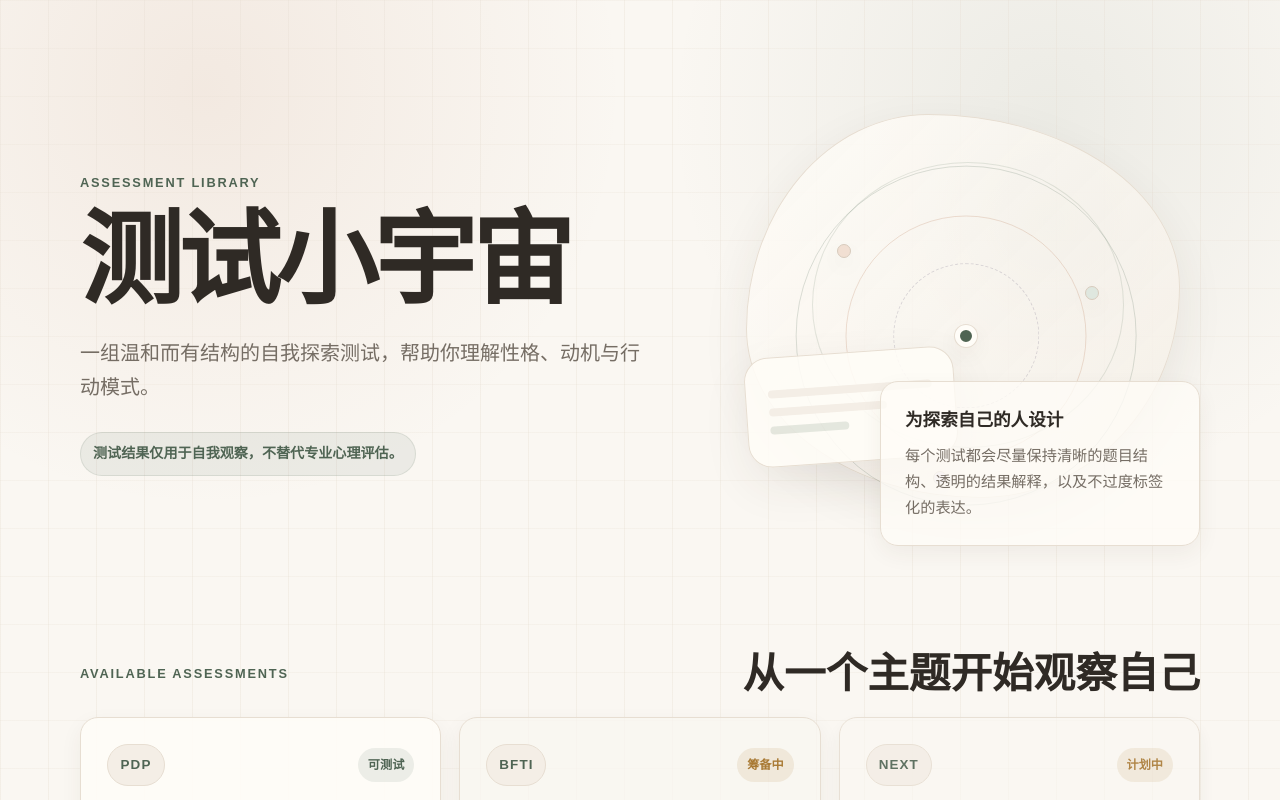
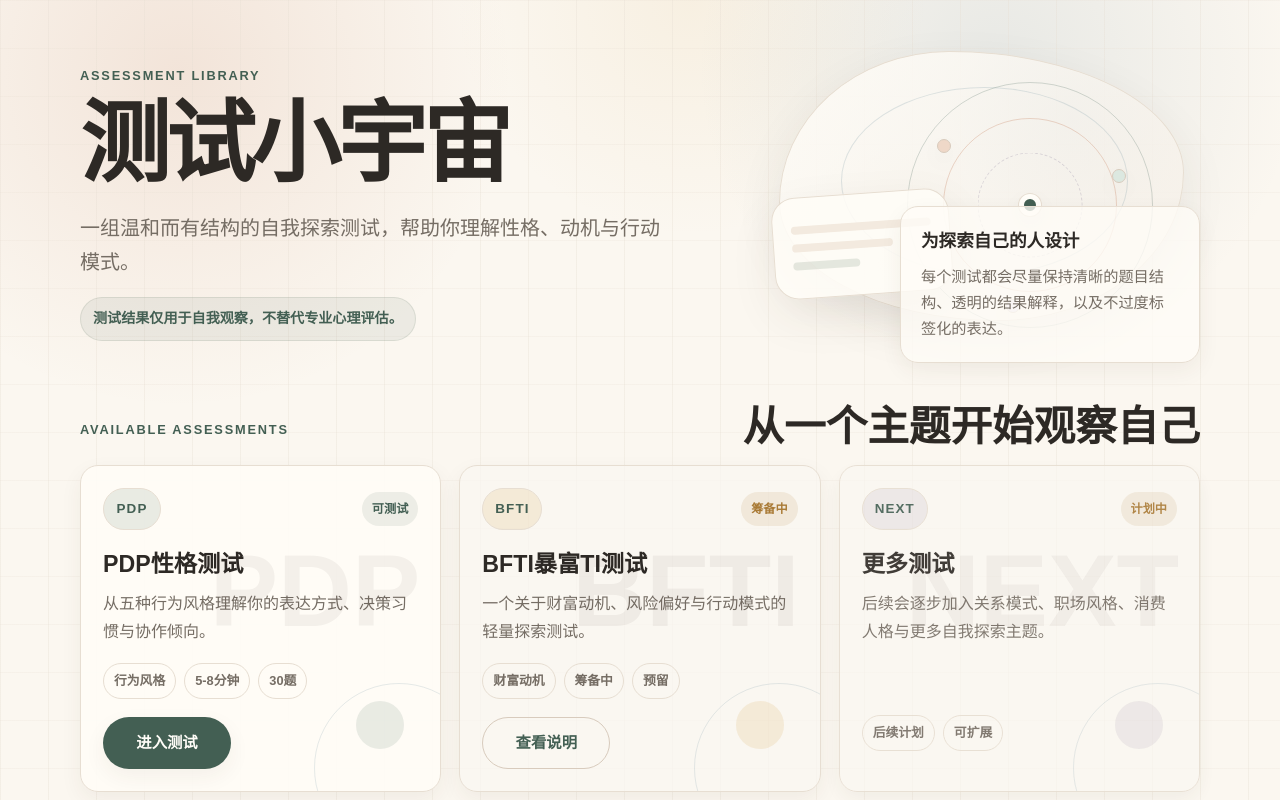
Before and after one commit to MartinaECC/martinaecc.github.io, a React (Vite) app: page / in a window 1280 px wide. Shown: the top 800 px of the page. Built offline with nearby package versions, Linux system fonts and the light colour scheme.

Commit message:
Tune homepage first-screen layout

```diff
--- a/src/styles.css
+++ b/src/styles.css
@@ -3,18 +3,22 @@
 }
 
 :root {
-    --bg: #faf7f2;
+    --bg: #fbf7f0;
     --surface: #fffdf8;
-    --surface-muted: #f4eee6;
-    --text: #2f2a25;
+    --surface-muted: #f3eadf;
+    --text: #2d2925;
     --muted: #756d64;
     --subtle: #9a9085;
     --line: #e7ded2;
     --line-strong: #d8cbbd;
-    --primary: #6f8372;
-    --primary-dark: #4f6453;
-    --accent: #b67855;
-    --accent-soft: #ead7c8;
+    --primary: #657f72;
+    --primary-dark: #435f53;
+    --accent: #c17755;
+    --accent-soft: #efd8c8;
+    --gold: #d7ad61;
+    --blue: #7190a0;
+    --lavender: #8d829d;
+    --rose: #ca8b76;
     --success: #6f8372;
     --warning: #a97a35;
     --shadow-soft: 0 18px 48px rgba(64, 48, 33, 0.08);
@@ -22,8 +26,8 @@
     --radius-lg: 28px;
     --radius-md: 18px;
     --radius-sm: 12px;
-    --font-serif: "Noto Serif SC", "Songti SC", "SimSun", serif;
-    --font-sans: "Noto Sans SC", "PingFang SC", "Microsoft YaHei", sans-serif;
+    --font-serif: "Microsoft YaHei", "PingFang SC", "Hiragino Sans GB", sans-serif;
+    --font-sans: "Microsoft YaHei", "PingFang SC", "Hiragino Sans GB", sans-serif;
     --tiger: #a65f45;
     --peacock: #607b8b;
     --koala: #75836d;
@@ -42,8 +46,9 @@ body {
     background:
         linear-gradient(90deg, rgba(231, 222, 210, 0.34) 1px, transparent 1px),
         linear-gradient(180deg, rgba(231, 222, 210, 0.24) 1px, transparent 1px),
-        radial-gradient(circle at 16% 8%, rgba(182, 120, 85, 0.11), transparent 28%),
-        radial-gradient(circle at 82% 10%, rgba(111, 131, 114, 0.10), transparent 26%),
+        radial-gradient(circle at 14% 9%, rgba(193, 119, 85, 0.15), transparent 25%),
+        radial-gradient(circle at 78% 8%, rgba(113, 144, 160, 0.14), transparent 24%),
+        radial-gradient(circle at 54% 0%, rgba(215, 173, 97, 0.10), transparent 22%),
         var(--bg);
     background-size: 48px 48px, 48px 48px, auto, auto, auto;
     font-family: var(--font-sans);
@@ -64,11 +69,11 @@ label {
 .container {
     width: min(1120px, calc(100% - 40px));
     margin: 0 auto;
-    padding: 48px 0;
+    padding: 34px 0;
 }
 
 .home-shell {
-    padding-top: 54px;
+    padding-top: 28px;
 }
 
 .page {
@@ -109,7 +114,7 @@ h1 {
     max-width: 860px;
     margin-bottom: 18px;
     font-family: var(--font-serif);
-    font-size: clamp(2.8rem, 8vw, 6.5rem);
+    font-size: clamp(2.7rem, 7vw, 5.65rem);
     font-weight: 700;
     line-height: 1.05;
     letter-spacing: -0.045em;
@@ -120,7 +125,7 @@ p {
 }
 
 .eyebrow {
-    margin: 0 0 14px;
+    margin: 0 0 10px;
     color: var(--primary-dark);
     font-size: 0.8rem;
     font-weight: 800;
@@ -130,7 +135,7 @@ p {
 
 .lead {
     max-width: 700px;
-    margin: 0 0 28px;
+    margin: 0 0 18px;
     color: var(--muted);
     font-size: clamp(1.05rem, 2vw, 1.25rem);
 }
@@ -168,11 +173,11 @@ p {
 
 .landing-hero {
     display: grid;
-    grid-template-columns: minmax(0, 1fr) minmax(360px, 0.82fr);
-    gap: clamp(32px, 6vw, 72px);
+    grid-template-columns: minmax(0, 1fr) minmax(320px, 0.72fr);
+    gap: clamp(28px, 5vw, 58px);
     align-items: center;
-    min-height: 540px;
-    margin-bottom: 56px;
+    min-height: 350px;
+    margin-bottom: 24px;
 }
 
 .landing-copy h1 {
@@ -181,17 +186,18 @@ p {
 
 .hero-illustration {
     position: relative;
-    min-height: 500px;
+    min-height: 340px;
     isolation: isolate;
 }
 
 .hero-illustration::before {
     content: "";
     position: absolute;
-    inset: 40px 20px 76px 18px;
+    inset: 18px 16px 52px 24px;
     background:
         linear-gradient(135deg, rgba(255, 253, 248, 0.84), rgba(244, 238, 230, 0.78)),
-        radial-gradient(circle at 70% 28%, rgba(111, 131, 114, 0.12), transparent 34%);
+        radial-gradient(circle at 72% 24%, rgba(113, 144, 160, 0.16), transparent 34%),
+        radial-gradient(circle at 28% 74%, rgba(215, 173, 97, 0.16), transparent 30%);
     border: 1px solid var(--line);
     border-radius: 42% 58% 46% 54% / 56% 45% 55% 44%;
     box-shadow: var(--shadow-soft);
@@ -201,24 +207,24 @@ p {
 .hero-illustration::after {
     content: "";
     position: absolute;
-    inset: 88px 76px 126px 84px;
-    border: 1px solid rgba(111, 131, 114, 0.18);
+    inset: 54px 72px 98px 86px;
+    border: 1px solid rgba(113, 144, 160, 0.22);
     border-radius: 50%;
     z-index: -1;
 }
 
 .orbit-map {
     position: absolute;
-    top: 54px;
-    right: 26px;
-    width: min(88%, 420px);
+    top: 22px;
+    right: 20px;
+    width: min(80%, 300px);
     aspect-ratio: 1;
 }
 
 .orbit {
     position: absolute;
     inset: 50%;
-    border: 1px solid rgba(111, 131, 114, 0.24);
+    border: 1px solid rgba(101, 127, 114, 0.28);
     border-radius: 50%;
     transform: translate(-50%, -50%);
 }
@@ -231,14 +237,14 @@ p {
 .orbit-two {
     width: 58%;
     height: 58%;
-    border-color: rgba(182, 120, 85, 0.22);
+    border-color: rgba(193, 119, 85, 0.28);
 }
 
 .orbit-three {
     width: 35%;
     height: 35%;
     border-style: dashed;
-    border-color: rgba(117, 108, 134, 0.24);
+    border-color: rgba(141, 130, 157, 0.28);
 }
 
 .core-dot {
@@ -267,27 +273,27 @@ p {
 .signal-a {
     left: 19%;
     top: 28%;
-    background: #f1dfd2;
+    background: var(--accent-soft);
 }
 
 .signal-b {
     right: 18%;
     top: 38%;
-    background: #dfe7df;
+    background: #dce8e0;
 }
 
 .signal-c {
     left: 42%;
     bottom: 14%;
-    background: #e6dfec;
+    background: #e7e0ee;
 }
 
 .reflection-card {
     position: absolute;
     left: 18px;
-    bottom: 112px;
-    width: 210px;
-    padding: 22px;
+    bottom: 78px;
+    width: 178px;
+    padding: 18px;
     background: rgba(255, 253, 248, 0.88);
     border: 1px solid var(--line);
     border-radius: 24px;
@@ -319,9 +325,9 @@ p {
 .hero-aside {
     position: absolute;
     right: 0;
-    bottom: 28px;
-    width: min(320px, 82%);
-    padding: 24px;
+    bottom: 10px;
+    width: min(300px, 82%);
+    padding: 20px;
     background: rgba(255, 253, 248, 0.78);
     border: 1px solid var(--line);
     border-radius: var(--radius-md);
@@ -347,7 +353,7 @@ p {
     align-items: end;
     justify-content: space-between;
     gap: 24px;
-    margin-bottom: 18px;
+    margin-bottom: 14px;
 }
 
 .section-heading h2 {
@@ -365,10 +371,10 @@ p {
 
 .test-card {
     position: relative;
-    min-height: 360px;
+    min-height: 284px;
     display: flex;
     flex-direction: column;
-    padding: 26px;
+    padding: 22px;
     background: rgba(255, 253, 248, 0.90);
     border: 1px solid var(--line);
     border-radius: var(--radius-md);
@@ -380,11 +386,11 @@ p {
 .test-card::before {
     content: "";
     position: absolute;
-    right: -48px;
-    bottom: -58px;
-    width: 180px;
-    height: 180px;
-    border: 1px solid rgba(111, 131, 114, 0.14);
+    right: -44px;
+    bottom: -62px;
+    width: 168px;
+    height: 168px;
+    border: 1px solid rgba(113, 144, 160, 0.18);
     border-radius: 50%;
 }
 
@@ -395,15 +401,15 @@ p {
     bottom: 42px;
     width: 48px;
     height: 48px;
-    background: rgba(111, 131, 114, 0.08);
+    background: rgba(215, 173, 97, 0.14);
     border-radius: 50%;
 }
 
 .card-watermark {
     position: absolute;
     right: 20px;
-    top: 86px;
-    color: rgba(47, 42, 37, 0.045);
+    top: 74px;
+    color: rgba(47, 42, 37, 0.055);
     font-family: var(--font-serif);
     font-size: clamp(4.2rem, 8vw, 6.8rem);
     font-weight: 700;
@@ -422,7 +428,7 @@ p {
     align-items: center;
     justify-content: space-between;
     gap: 12px;
-    margin-bottom: 28px;
+    margin-bottom: 20px;
 }
 
 .test-icon {
@@ -432,7 +438,7 @@ p {
     height: 42px;
     padding: 0 12px;
     color: var(--primary-dark);
-    background: var(--surface-muted);
+    background: linear-gradient(135deg, var(--surface-muted), rgba(215, 173, 97, 0.16));
     border: 1px solid var(--line);
     border-radius: 999px;
     font-size: 0.84rem;
@@ -460,7 +466,7 @@ p {
 .test-card h2 {
     margin-bottom: 12px;
     font-family: var(--font-serif);
-    font-size: 1.55rem;
+    font-size: 1.45rem;
     line-height: 1.22;
 }
 
@@ -474,7 +480,22 @@ p {
     flex-wrap: wrap;
     gap: 8px;
     margin-top: auto;
-    margin-bottom: 22px;
+    margin-bottom: 18px;
+}
+
+.pdp-card .test-icon,
+.pdp-card::after {
+    background: rgba(101, 127, 114, 0.14);
+}
+
+.bfti-card .test-icon,
+.bfti-card::after {
+    background: rgba(215, 173, 97, 0.18);
+}
+
+.placeholder-card .test-icon,
+.placeholder-card::after {
+    background: rgba(141, 130, 157, 0.14);
 }
 
 .tag-row span {
@@ -800,10 +821,11 @@ p {
 
     .landing-hero {
         min-height: auto;
+        margin-bottom: 30px;
     }
 
     .hero-illustration {
-        min-height: 460px;
+        min-height: 360px;
     }
 
     .test-grid {
@@ -827,7 +849,15 @@ p {
     }
 
     .home-shell {
-        padding-top: 36px;
+        padding-top: 24px;
+    }
+
+    h1 {
+        font-size: clamp(2.55rem, 15vw, 4.2rem);
+    }
+
+    .landing-hero {
+        gap: 18px;
     }
 
     .page {
@@ -837,7 +867,7 @@ p {
     }
 
     .hero-illustration {
-        min-height: 400px;
+        min-height: 330px;
     }
 
     .orbit-map {
@@ -847,16 +877,21 @@ p {
 
     .reflection-card {
         left: 4px;
-        bottom: 96px;
+        bottom: 78px;
         width: 170px;
     }
 
     .hero-aside {
         width: 88%;
+        padding: 16px;
     }
 
     .section-heading {
         display: block;
+    }
+
+    .test-card {
+        min-height: 260px;
     }
 
     .test-intro-list,
```
